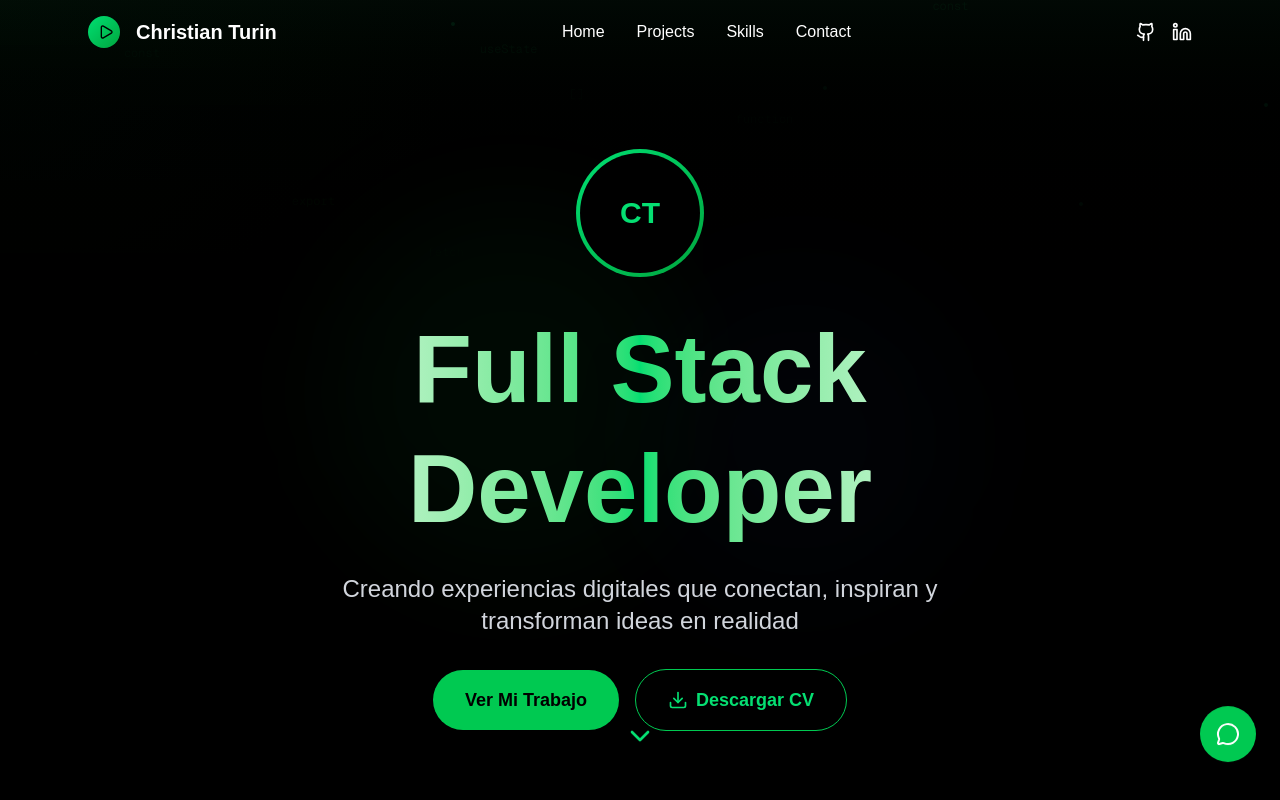
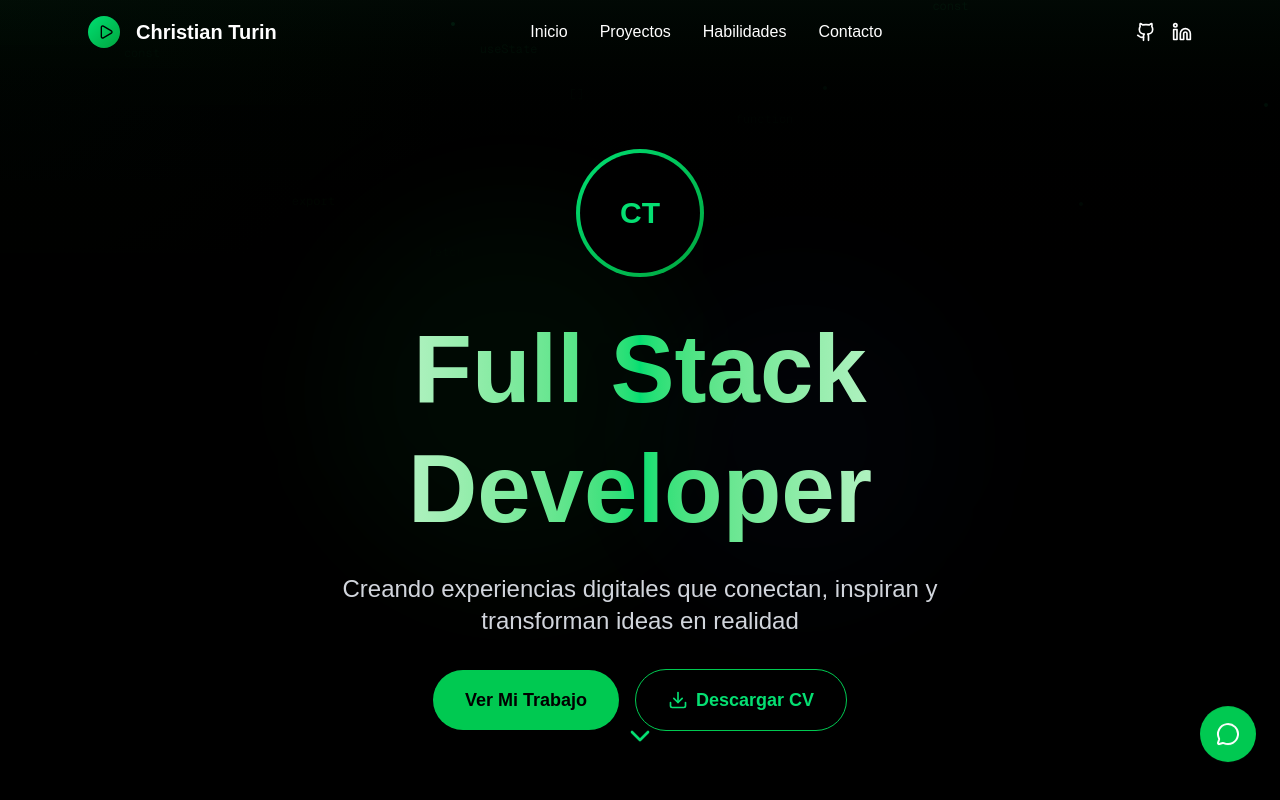
Before and after one commit to ChristianTurin/portfolio, a Next.js app: page / in a window 1280 px wide. Shown: the top 800 px of the page. Built offline with nearby package versions, Linux system fonts and the light colour scheme.

Commit message:
realizando algunos ajustes

```diff
--- a/app/components/ContactSection.tsx
+++ b/app/components/ContactSection.tsx
@@ -7,7 +7,7 @@ import AnimatedDiv from './AnimatedDiv';
 
 const ContactSection: React.FC = () => {
   return (
-    <section id="contact" className="py-12 sm:py-20">
+    <section id="contacto" className="py-12 sm:py-20">
       <div className="max-w-4xl mx-auto px-4 sm:px-6 text-center">
         <AnimatedDiv direction="up" delay={2}>
           <h2 className="text-3xl sm:text-4xl lg:text-5xl font-bold mb-6 sm:mb-8">Conectemos</h2>
--- a/app/components/HeroSection.tsx
+++ b/app/components/HeroSection.tsx
@@ -11,7 +11,7 @@ interface HeroSectionProps {
 
 const HeroSection: React.FC<HeroSectionProps> = ({ scrollToSection }) => {
   return (
-    <section id="home" className="pt-20 min-h-screen flex items-center justify-center relative">
+    <section id="inicio" className="pt-20 min-h-screen flex items-center justify-center relative">
       <div className="absolute inset-0 bg-gradient-to-b from-green-900/10 via-black to-black" />
 
       {/* Animated background circles */}
--- a/app/components/ProjectsSection.tsx
+++ b/app/components/ProjectsSection.tsx
@@ -19,7 +19,7 @@ const ProjectsSection: React.FC<ProjectsSectionProps> = ({
   handlePlayPause
 }) => {
   return (
-    <section id="projects" className="py-12 sm:py-20">
+    <section id="proyectos" className="py-12 sm:py-20">
       <div className="max-w-6xl mx-auto px-4 sm:px-6">
         <AnimatedDiv direction="up" delay={2}>
           <div className="mb-8 sm:mb-12 text-center sm:text-left">
--- a/app/components/SkillSection.tsx
+++ b/app/components/SkillSection.tsx
@@ -8,7 +8,7 @@ import { skills } from '../data/portfolio';
 
 const SkillsSection: React.FC = () => {
   return (
-    <section id="skills" className="py-12 sm:py-20 bg-gray-900/30">
+    <section id="habilidades" className="py-12 sm:py-20 bg-gray-900/30">
       <div className="max-w-6xl mx-auto px-4 sm:px-6">
         <AnimatedDiv direction="up" delay={2}>
           <h2 className="text-3xl sm:text-4xl lg:text-5xl font-bold mb-8 sm:mb-12 text-center">Habilidades</h2>
--- a/app/data/portfolio.ts
+++ b/app/data/portfolio.ts
@@ -61,4 +61,4 @@ export const codeSnippets = [
   'console.log', 'fetch', 'Promise', 'then', 'catch', 'try', 'finally'
 ];
 
-export const navigationItems = ['Home', 'Projects', 'Skills', 'Contact'];
+export const navigationItems = ['Inicio', 'Proyectos', 'Habilidades', 'Contacto'];
```
